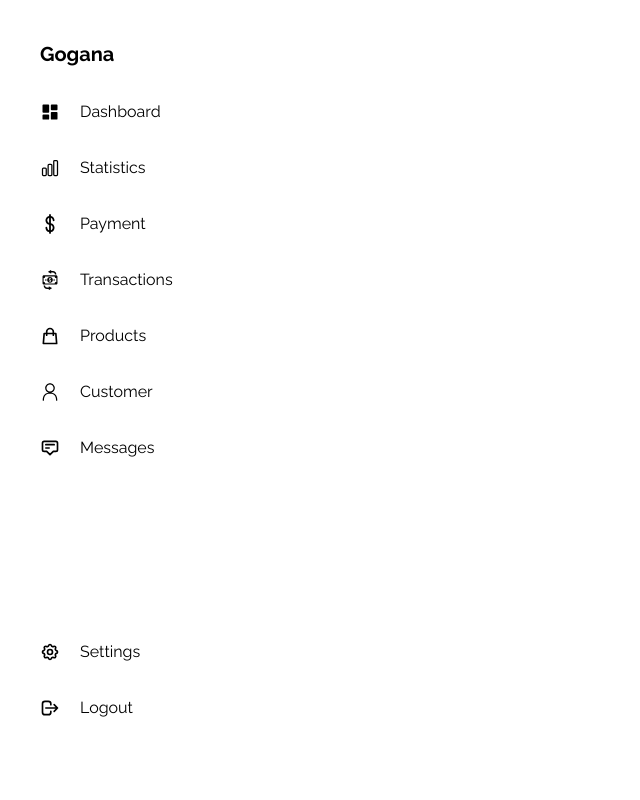
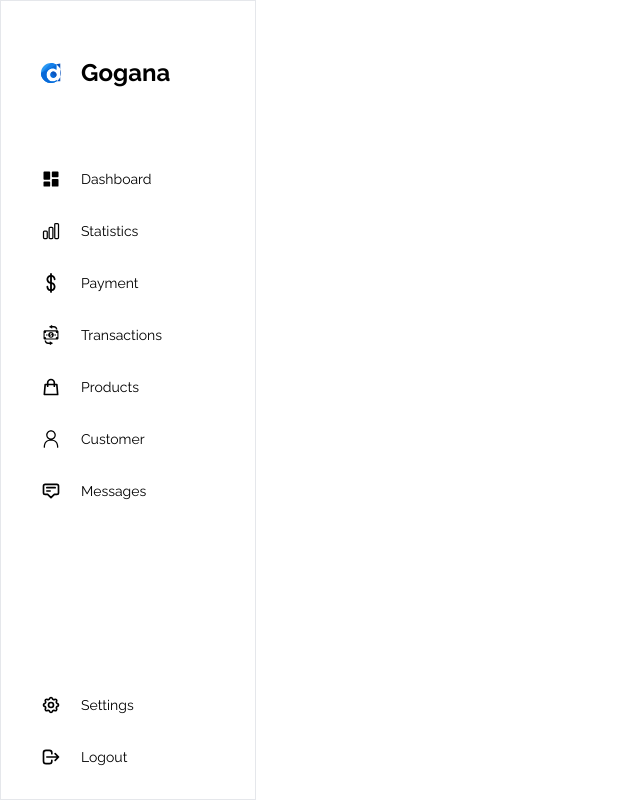
Before and after one commit to Wixi105/gogana-built, a Vue app: page / in a window 1280 px wide. Shown: the whole page, without its empty margins (0-640 px from the left). Built offline with nearby package versions, Linux system fonts and the light colour scheme.

Commit message:
sidebar first iteration done
Signed-off-by: Eric Junior Nyarko Sampson <ericsampson105@gmail.com>

```diff
--- a/src/views/SideBar.vue
+++ b/src/views/SideBar.vue
@@ -1,11 +1,87 @@
 <template>
-  <nav class="p-10 font-raleway">
-    <section class="">
-      <h3 class="font-bold text-xl">Gogana</h3>
+  <nav
+    class="p-10 font-raleway border border-r border-gray-200 w-1/5 h-screen relative"
+  >
+    <section class="flex mt-4">
+      <svg
+        version="1.1"
+        id="Layer_1"
+        xmlns="http://www.w3.org/2000/svg"
+        xmlns:xlink="http://www.w3.org/1999/xlink"
+        x="0px"
+        y="0px"
+        class="w-5 mr-5"
+        viewBox="0 0 483.272 483.272"
+        style="enable-background: new 0 0 483.272 483.272"
+        xml:space="preserve"
+      >
+        <path
+          style="fill: #096ad8"
+          d="M298.472,207.328c-43.6,0-77.328,35.472-77.328,77.344c0,43.592,33.728,76.776,80.84,76.776
+	c39.52,0,72.672-32.584,72.672-75.616C374.664,241.04,341.512,207.328,298.472,207.328z"
+        />
+        <path
+          style="fill: #0d56bf"
+          d="M355.288,335.984c27.944-27.944,28.344-74.432-2.088-104.856
+	c-31.664-31.664-78.944-32.064-109.376-1.624"
+        />
+        <path
+          style="fill: #2a98f2"
+          d="M377.944,407.944c-32,26.76-57.184,36.632-94.376,36.632c-37.832,0-71.344-12.216-98.672-36.632
+	c-36.064-31.984-55.16-73.848-55.16-122.704c0-44.76,17.208-84.912,49.792-116.304c29.048-28.496,63.776-43.04,103.344-43.04
+	c37.792,0,71.064,12.8,87.064,39.552V37.72C329.944,13.976,288.888,0.168,241.328,0.168C108.032,0.168,0.304,108.2,0.304,241.496
+	c0,133.288,108.184,240.664,241.48,240.664c49.168,0,95.048-16.664,133.184-40.664h2.976V407.944z"
+        />
+        <path
+          style="fill: #1580ea"
+          d="M0.616,241.496c0,133.288,108.032,240.664,241.328,240.664c49.168,0,94.888-16.664,133.032-40.664
+	h2.968v-33.552c-32,26.76-57.184,36.632-94.376,36.632c-37.832,0-71.344-12.216-98.672-36.632
+	c-36.064-31.984-55.16-73.848-55.16-122.704c0-44.76,17.208-84.912,49.792-116.304c29.048-28.496,63.776-43.04,103.344-43.04
+	c37.792,0,71.064,12.8,87.064,39.552V37.72C329.944,13.976,288.888,0.168,241.328,0.168"
+        />
+        <path
+          style="fill: #096ad8"
+          d="M0,243.384c0,133.288,108.336,239.72,241.64,239.72c49.168,0,95.2-17.608,133.336-41.608h2.968
+	v-33.552c-32,26.76-57.184,36.632-94.376,36.632c-37.832,0-71.344-12.216-98.672-36.632c-36.064-31.984-55.16-73.848-55.16-122.704
+	c0-44.76,17.208-84.912,49.792-116.304c29.048-28.496,63.776-43.04,103.344-43.04c37.792,0,71.064,12.8,87.064,39.552V41.496"
+        />
+        <g>
+          <path
+            style="fill: #0d56bf"
+            d="M465.944,338.232c12.984-29.624,17.328-62.328,17.328-96.736s-4.344-67.112-17.328-96.736"
+          />
+          <path
+            style="fill: #0d56bf"
+            d="M465.944,144.76V10.336l-96,19.016v8.368C409.944,63.352,441.944,100.592,465.944,144.76z"
+          />
+          <path
+            style="fill: #0d56bf"
+            d="M465.944,338.232c-24,42.776-49.448,79.264-88,103.264h88V338.232z"
+          />
+        </g>
+        <g></g>
+        <g></g>
+        <g></g>
+        <g></g>
+        <g></g>
+        <g></g>
+        <g></g>
+        <g></g>
+        <g></g>
+        <g></g>
+        <g></g>
+        <g></g>
+        <g></g>
+        <g></g>
+        <g></g>
+      </svg>
+
+      <h2 class="font-bold text-2xl">Gogana</h2>
     </section>
-    <section>
+    <!-- Header End -->
+    <section class="mt-20">
       <!-- Home Nav-Item -->
-      <div class="flex my-8">
+      <div class="flex my-8 text-sm cursor-pointer">
         <svg
           class="w-5 mr-5"
           viewBox="0 0 24 24"
@@ -19,7 +95,7 @@
       </div>
       <!-- End of  Home Nav Item -->
       <!-- Statistics Nav-Item -->
-      <div class="flex my-8">
+      <div class="flex my-8 text-sm cursor-pointer">
         <svg
           xmlns="http://www.w3.org/2000/svg"
           fill="none"
@@ -39,7 +115,7 @@
       </div>
       <!-- End of  Statistics Nav Item -->
       <!-- Payment Nav-Item -->
-      <div class="flex my-8">
+      <div class="flex my-8 text-sm cursor-pointer">
         <svg
           class="w-5 mr-5"
           version="1.1"
@@ -83,7 +159,7 @@
       </div>
       <!-- End of  Payment Nav Item -->
       <!-- Transactions Nav-Item -->
-      <div class="flex my-8">
+      <div class="flex my-8 text-sm cursor-pointer">
         <svg
           version="1.1"
           id="Capa_1"
@@ -140,7 +216,7 @@
       </div>
       <!-- Transactions Nav Item End -->
       <!-- Products Nav-Item -->
-      <div class="flex my-8">
+      <div class="flex my-8 text-sm cursor-pointer">
         <svg
           class="w-5 mr-5"
           fill="none"
@@ -159,7 +235,7 @@
       </div>
       <!-- Products Nav Item End -->
       <!-- Customer Nav-Item -->
-      <div class="flex my-8">
+      <div class="flex my-8 text-sm cursor-pointer">
         <svg
           class="w-5 mr-5"
           viewBox="0 0 15 15"
@@ -177,7 +253,7 @@
       </div>
       <!-- Customer Nav Item End -->
       <!-- Messages Nav-Item -->
-      <div class="flex my-8">
+      <div class="flex my-8 text-sm cursor-pointer">
         <svg
           class="w-5 mr-5"
           fill="none"
@@ -197,8 +273,8 @@
       <!-- Messages Nav Item End -->
     </section>
     <!-- Bottom Section -->
-    <section class="mt-[15%]">
-      <div class="flex my-8">
+    <section class="absolute bottom-0">
+      <div class="flex my-8 text-sm cursor-pointer">
         <svg
           class="w-5 mr-5"
           fill="none"
@@ -221,7 +297,7 @@
         </svg>
         <p>Settings</p>
       </div>
-      <div class="flex my-8">
+      <div class="flex my-8 text-sm cursor-pointer">
         <svg
           class="w-5 mr-5"
           fill="none"
```
Also changed, not shown: src/assets/d-svgrepo-com.svg (added).
